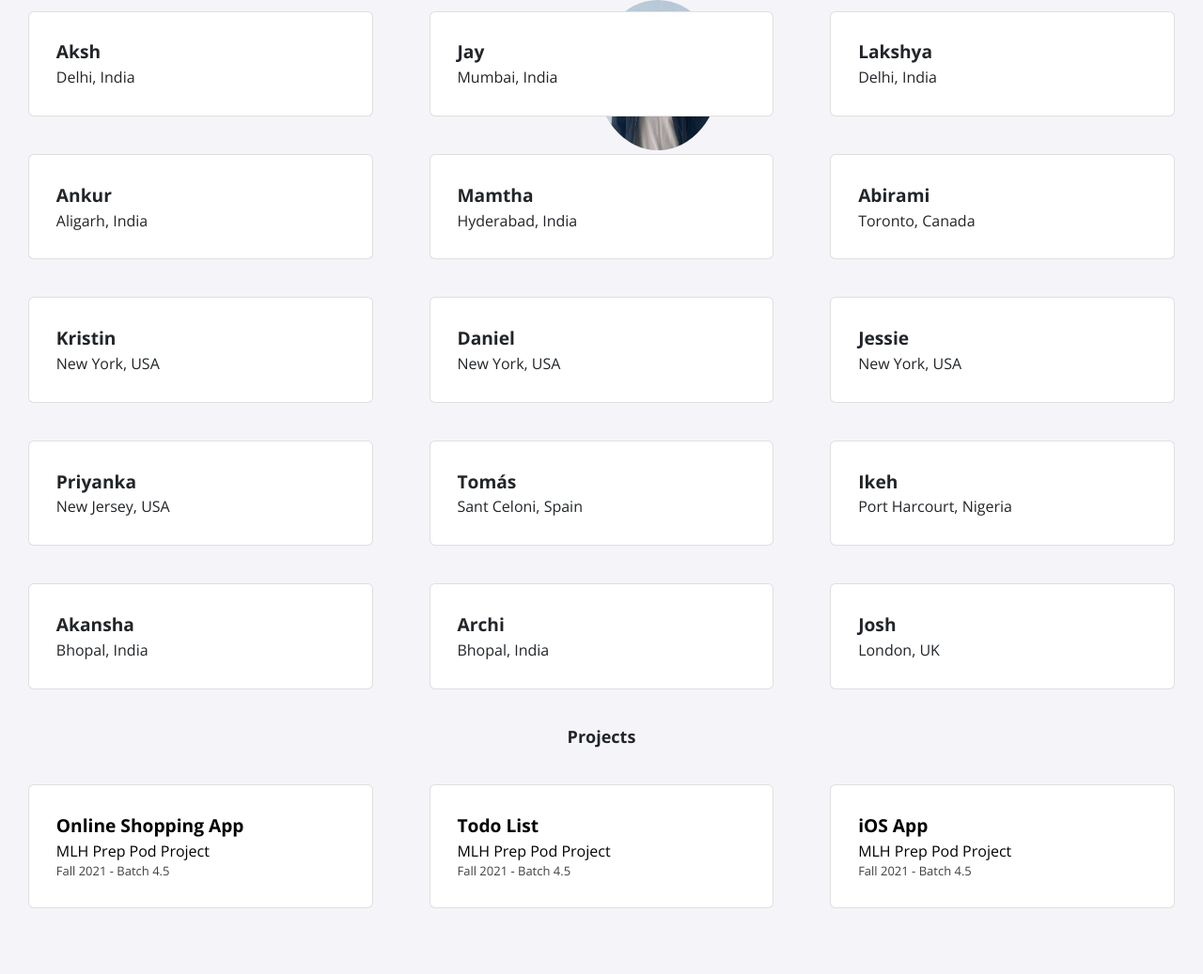
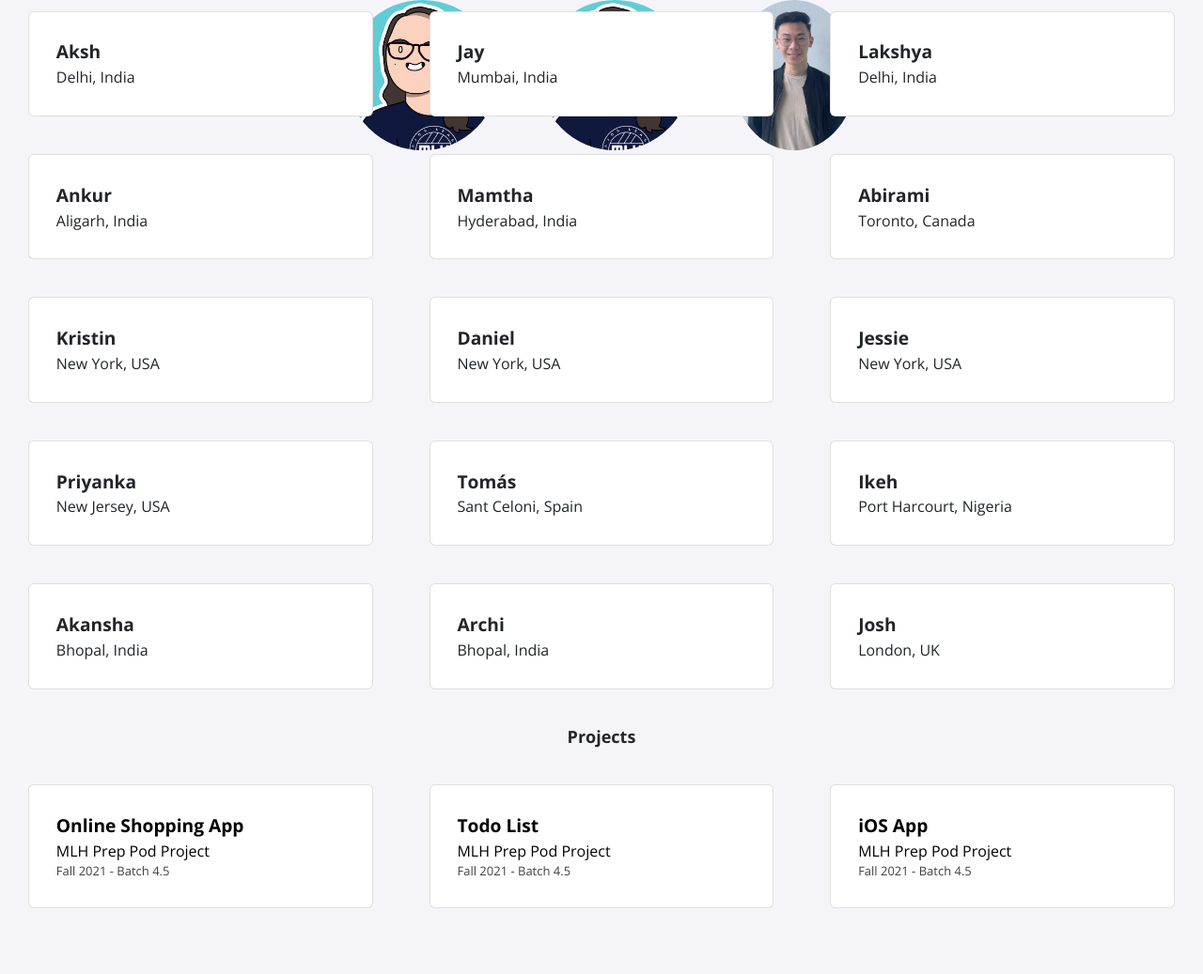
Before and after one commit to MLH-Fellowship/prep-portfolio-23.APR.PREP.1, a Jekyll site: the page built from index.html, in a window 1280 px wide. Shown: the part 490-1527 px from the top of the page at 94% size. Built offline with Jekyll 4.4.1, drawn with Linux system fonts in a browser that asks for light colours; nearby versions of some CDN libraries.

Commit message:
Fixed all merge conflicts

```diff
--- a/_includes/profile.html
+++ b/_includes/profile.html
@@ -1,7 +1,7 @@
 <div class="profile">
     <div class="profile-picture">
       {% for item in site.data.fellows %}
-            <img src="./assets/img/{{ item.img }}">
+      <img src="./assets/img/{{ item.img }}" />
       {% endfor %}
     </div>
     <h1>{{ site.title }}</h1>
```
Also changed, not shown: assets/img/aaron.jpg (added), assets/img/amanda.jpg (added), assets/img/logo.jpg (added), assets/img/swift.jpg (added).
